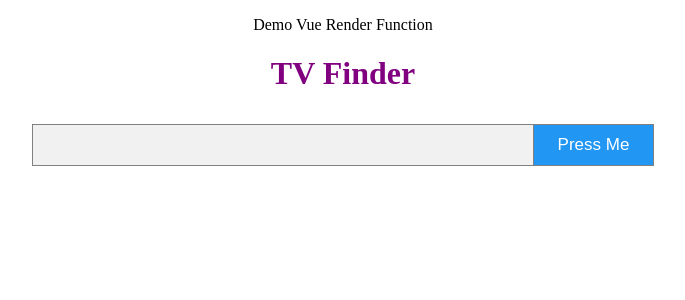
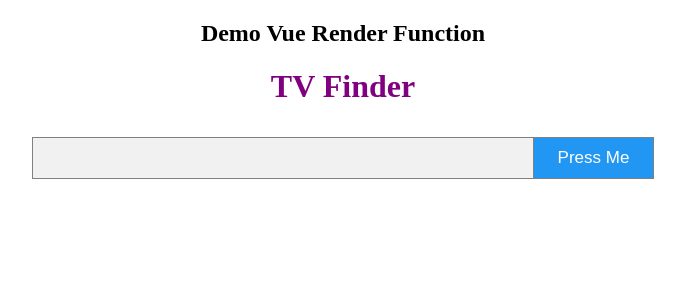
Before and after one commit to tuanvoanh/vue_render_function, a Vue app: page / in a window 1280 px wide. Shown: the top 300 px of the page, without its empty margins (297-982 px from the left). Built offline with nearby package versions, Linux system fonts and the light colour scheme.

Commit message:
git action deploy

```diff
--- a/src/App.vue
+++ b/src/App.vue
@@ -1,6 +1,6 @@
 <template>
   <div>
-    <p>Demo Vue Render Function</p>
+    <h2>Demo Vue Render Function</h2>
     <Heading :level="1">TV Finder</Heading>
     <MyShow />
   </div>
```
